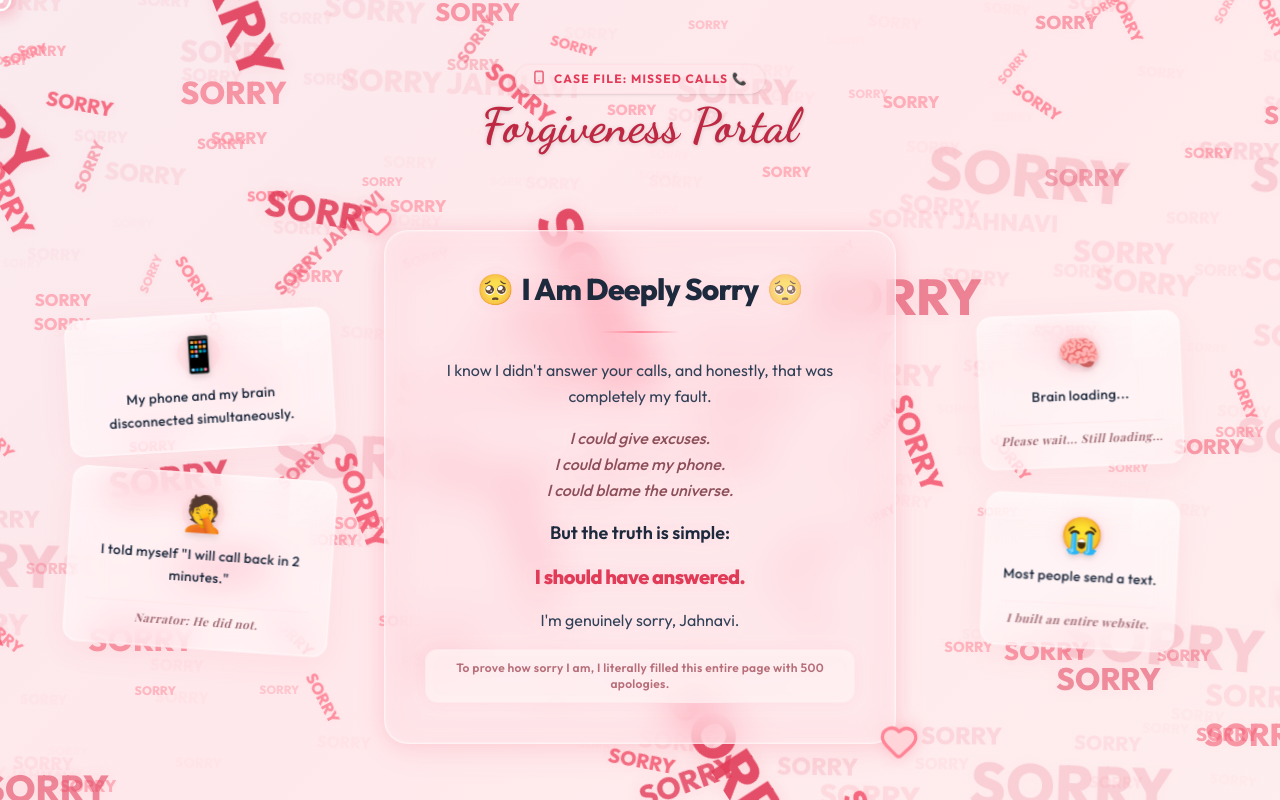
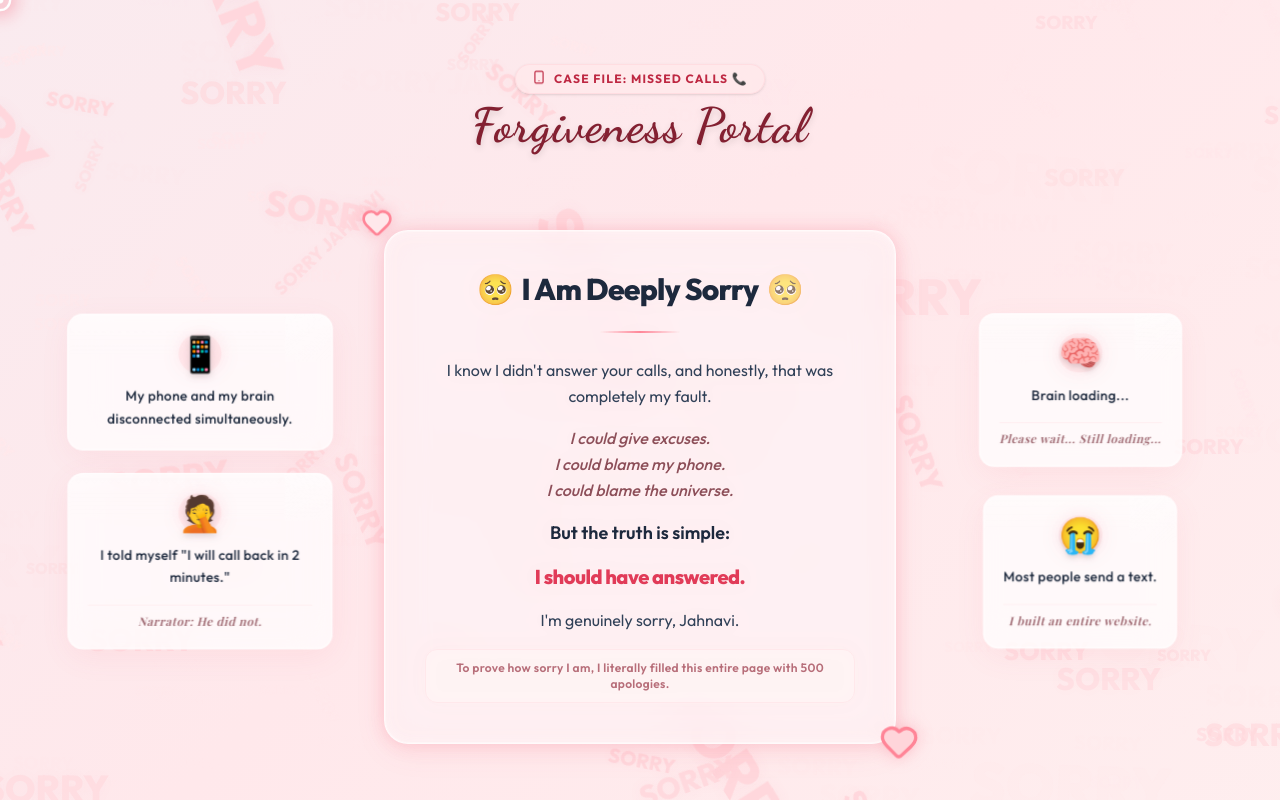
Before and after one commit to baltejgoud/Sorry-jahnavi, a React (Vite) app: page / in a window 1280 px wide. Shown: the top 800 px of the page. Built offline with nearby package versions, Linux system fonts and the light colour scheme; a web font is replaced by a local one.

Commit message:
Fix UI layout, adjust contrast, straighten excuse cards, and restrict runaway button bounds

```diff
--- a/src/App.tsx
+++ b/src/App.tsx
@@ -117,11 +117,11 @@ function App() {
           transition={{ duration: 0.8, delay: 0.2 }}
           className="text-center space-y-2 mt-4"
         >
-          <div className="inline-flex items-center gap-2 px-4 py-1.5 rounded-full bg-romantic-100/60 border border-romantic-200/40 text-romantic-600 font-sans text-xs font-bold tracking-widest uppercase shadow-sm">
+          <div className="inline-flex items-center gap-2 px-4 py-1.5 rounded-full bg-romantic-100/80 border border-romantic-200/60 text-romantic-700 font-sans text-xs font-bold tracking-widest uppercase shadow-sm">
             <Smartphone className="w-3.5 h-3.5 animate-bounce" />
             <span>Case File: Missed Calls 📞</span>
           </div>
-          <h1 className="font-display text-4xl md:text-5xl text-romantic-700 font-bold drop-shadow-sm">
+          <h1 className="font-display text-4xl md:text-5xl text-romantic-900 font-bold drop-shadow-md tracking-wide">
             Forgiveness Portal
           </h1>
         </motion.div>
@@ -137,7 +137,6 @@ function App() {
               emoji="📱"
               title="My phone and my brain disconnected simultaneously."
               delay={0.4}
-              rotation={-3}
               floatY={10}
               floatDuration={5}
             />
@@ -147,7 +146,6 @@ function App() {
               title='I told myself "I will call back in 2 minutes."'
               subtitle="Narrator: He did not."
               delay={0.6}
-              rotation={4}
               floatY={14}
               floatDuration={6.5}
             />
@@ -212,7 +210,6 @@ function App() {
               title="Brain loading..."
               subtitle="Please wait... Still loading..."
               delay={0.8}
-              rotation={-2}
               floatY={12}
               floatDuration={5.8}
             />
@@ -222,7 +219,6 @@ function App() {
               title="Most people send a text."
               subtitle="I built an entire website."
               delay={1.0}
-              rotation={3}
               floatY={11}
               floatDuration={6}
             />
@@ -237,8 +233,8 @@ function App() {
           transition={{ duration: 0.8, delay: 1.2 }}
           className="w-full max-w-md mx-auto text-center space-y-6 pt-4"
         >
-          <div className="inline-flex items-center gap-2 text-romantic-600 font-sans font-bold text-lg md:text-xl">
-            <HeartHandshake className="w-5 h-5 animate-pulse" />
+          <div className="inline-flex items-center gap-2 text-romantic-900 font-sans font-bold text-lg md:text-xl drop-shadow-sm">
+            <HeartHandshake className="w-5 h-5 animate-pulse text-romantic-600" />
             <span>Please Accept My Apology ❤️</span>
           </div>
 
--- a/src/components/BackgroundSorry.tsx
+++ b/src/components/BackgroundSorry.tsx
@@ -51,21 +51,21 @@ export const BackgroundSorry: React.FC = () => {
 
       // Determine layers based on index to distribute opacities and sizes
       let size = sizes[sizeIndex];
-      let opacity = 0.03 + (randomVal * 0.12);
+      let opacity = 0.01 + (randomVal * 0.03);
 
       // Distribute sizes more realistically (fewer large words, many small ones)
       if (i < 250) {
         // Deep background layer (small, faint)
         size = sizes[Math.floor(randomVal * 3)]; // text-xs to text-base
-        opacity = 0.02 + (randomVal * 0.04); // 0.02 to 0.06
+        opacity = 0.005 + (randomVal * 0.015); // 0.005 to 0.02
       } else if (i < 430) {
         // Midground layer
         size = sizes[2 + Math.floor(randomVal * 5)]; // text-base to text-3xl
-        opacity = 0.06 + (randomVal * 0.06); // 0.06 to 0.12
+        opacity = 0.015 + (randomVal * 0.025); // 0.015 to 0.04
       } else {
         // Foreground layer (large, more visible)
         size = sizes[5 + Math.floor(randomVal * 5)]; // text-2xl to text-6xl
-        opacity = 0.12 + (randomVal * 0.06); // 0.12 to 0.18
+        opacity = 0.03 + (randomVal * 0.03); // 0.03 to 0.06
       }
 
       const animIndex = Math.floor((randomVal * 97) % animations.length);
@@ -117,8 +117,8 @@ export const BackgroundSorry: React.FC = () => {
               transform: `rotate(${word.rotation}deg)`,
               animationDelay: word.delay,
               animationDuration: word.duration,
-              color: "var(--color-romantic-400)",
-              textShadow: "0 0 10px rgba(244, 91, 115, 0.05)",
+              color: "var(--color-romantic-100)",
+              textShadow: "0 0 10px rgba(244, 91, 115, 0.02)",
             }}
           >
             {word.text}
@@ -144,8 +144,8 @@ export const BackgroundSorry: React.FC = () => {
               transform: `rotate(${word.rotation}deg)`,
               animationDelay: word.delay,
               animationDuration: word.duration,
-              color: "var(--color-romantic-500)",
-              textShadow: "0 0 12px rgba(244, 91, 115, 0.08)",
+              color: "var(--color-romantic-200)",
+              textShadow: "0 0 12px rgba(244, 91, 115, 0.04)",
             }}
           >
             {word.text}
@@ -171,8 +171,8 @@ export const BackgroundSorry: React.FC = () => {
               transform: `rotate(${word.rotation}deg)`,
               animationDelay: word.delay,
               animationDuration: word.duration,
-              color: "var(--color-romantic-600)",
-              textShadow: "0 0 15px rgba(244, 91, 115, 0.15)",
+              color: "var(--color-romantic-200)",
+              textShadow: "0 0 15px rgba(244, 91, 115, 0.06)",
             }}
           >
             {word.text}
--- a/src/components/ExcuseCard.tsx
+++ b/src/components/ExcuseCard.tsx
@@ -7,7 +7,6 @@ interface ExcuseCardProps {
   title: string;
   subtitle?: string;
   delay?: number;
-  rotation?: number; // Base rotation angle
   floatY?: number; // Y float distance
   floatDuration?: number;
   className?: string;
@@ -18,19 +17,17 @@ export const ExcuseCard: React.FC<ExcuseCardProps> = ({
   title,
   subtitle,
   delay = 0,
-  rotation = 0,
   floatY = 12,
   floatDuration = 6,
   className = "",
 }) => {
   return (
     <motion.div
-      initial={{ opacity: 0, scale: 0.8, y: 50, rotate: rotation }}
+      initial={{ opacity: 0, scale: 0.8, y: 50 }}
       animate={{
         opacity: 1,
         scale: 1,
         y: [0, -floatY, 0],
-        rotate: [rotation, rotation + 1.5, rotation - 1.5, rotation],
       }}
       transition={{
         // Entrance transition
@@ -43,16 +40,9 @@ export const ExcuseCard: React.FC<ExcuseCardProps> = ({
           ease: "easeInOut",
           delay: delay * 0.5,
         },
-        rotate: {
-          repeat: Infinity,
-          duration: floatDuration * 1.2,
-          ease: "easeInOut",
-          delay: delay * 0.5,
-        },
       }}
       whileHover={{
         scale: 1.05,
-        rotate: rotation * 0.5,
         y: -15,
         boxShadow: "0 20px 40px rgba(244, 91, 115, 0.15), 0 0 25px rgba(244, 91, 115, 0.25)",
         borderColor: "rgba(244, 91, 115, 0.4)",
--- a/src/components/HeartCursor.tsx
+++ b/src/components/HeartCursor.tsx
@@ -35,9 +35,9 @@ export const HeartCursor: React.FC = () => {
       setCoords({ x: e.clientX, y: e.clientY });
 
       // Only spawn hearts occasionally to prevent lag (throttle by distance/time)
-      if (Math.random() < 0.18) {
+      if (Math.random() < 0.06) {
         const id = heartId++;
-        const size = Math.floor(Math.random() * 16) + 12; // 12px to 28px
+        const size = Math.floor(Math.random() * 8) + 10; // 10px to 18px
         const emojiIndex = Math.floor(Math.random() * emojis.length);
 
         // Random drift angle
@@ -52,12 +52,12 @@ export const HeartCursor: React.FC = () => {
           angle,
         };
 
-        setHearts((prev) => [...prev.slice(-20), newHeart]); // Keep max 20 active hearts
+        setHearts((prev) => [...prev.slice(-10), newHeart]); // Keep max 10 active hearts
 
-        // Auto remove after 1s
+        // Auto remove after 0.6s
         setTimeout(() => {
           setHearts((prev) => prev.filter((h) => h.id !== id));
-        }, 1000);
+        }, 600);
       }
     };
 
@@ -104,20 +104,20 @@ export const HeartCursor: React.FC = () => {
           <motion.div
             key={heart.id}
             initial={{
-              opacity: 1,
+              opacity: 0.8,
               scale: 0.5,
               x: heart.x - heart.size / 2,
               y: heart.y - heart.size / 2
             }}
             animate={{
               opacity: 0,
-              scale: [0.6, 1.2, 0.4],
-              y: heart.y - 120, // Float up by 120px
-              x: heart.x - heart.size / 2 + heart.angle * 2.5, // Drift slightly left/right
+              scale: [0.5, 1.0, 0.3],
+              y: heart.y - 50, // Float up by 50px
+              x: heart.x - heart.size / 2 + heart.angle * 1.5, // Drift slightly
               rotate: heart.angle * 2
             }}
             exit={{ opacity: 0 }}
-            transition={{ duration: 1, ease: "easeOut" }}
+            transition={{ duration: 0.6, ease: "easeOut" }}
             className="absolute leading-none font-normal filter drop-shadow(0 2px 4px rgba(244, 91, 115, 0.2)) select-none pointer-events-none"
             style={{
               fontSize: `${heart.size}px`,
--- a/src/index.css
+++ b/src/index.css
@@ -27,23 +27,23 @@
 @layer utilities {
   /* Premium Glassmorphism */
   .glass-card {
-    background: rgba(255, 255, 255, 0.45);
+    background: rgba(255, 255, 255, 0.72);
     backdrop-filter: blur(20px) saturate(140%);
     -webkit-backdrop-filter: blur(20px) saturate(140%);
-    border: 1px solid rgba(255, 255, 255, 0.5);
+    border: 1px solid rgba(255, 255, 255, 0.6);
     box-shadow:
       0 8px 32px 0 rgba(244, 91, 115, 0.08),
-      inset 0 0 0 1px rgba(255, 255, 255, 0.2);
+      inset 0 0 0 1px rgba(255, 255, 255, 0.3);
   }
 
   .glass-card-dark {
-    background: rgba(255, 255, 255, 0.25);
+    background: rgba(255, 255, 255, 0.45);
     backdrop-filter: blur(12px);
     -webkit-backdrop-filter: blur(12px);
-    border: 1px solid rgba(255, 255, 255, 0.3);
+    border: 1px solid rgba(255, 255, 255, 0.4);
     box-shadow:
       0 4px 20px 0 rgba(244, 91, 115, 0.04),
-      inset 0 0 0 1px rgba(255, 255, 255, 0.1);
+      inset 0 0 0 1px rgba(255, 255, 255, 0.15);
   }
 
   .glass-input {
```
Also changed, not shown: src/components/RunawayButton.tsx (+45 -29 lines).
